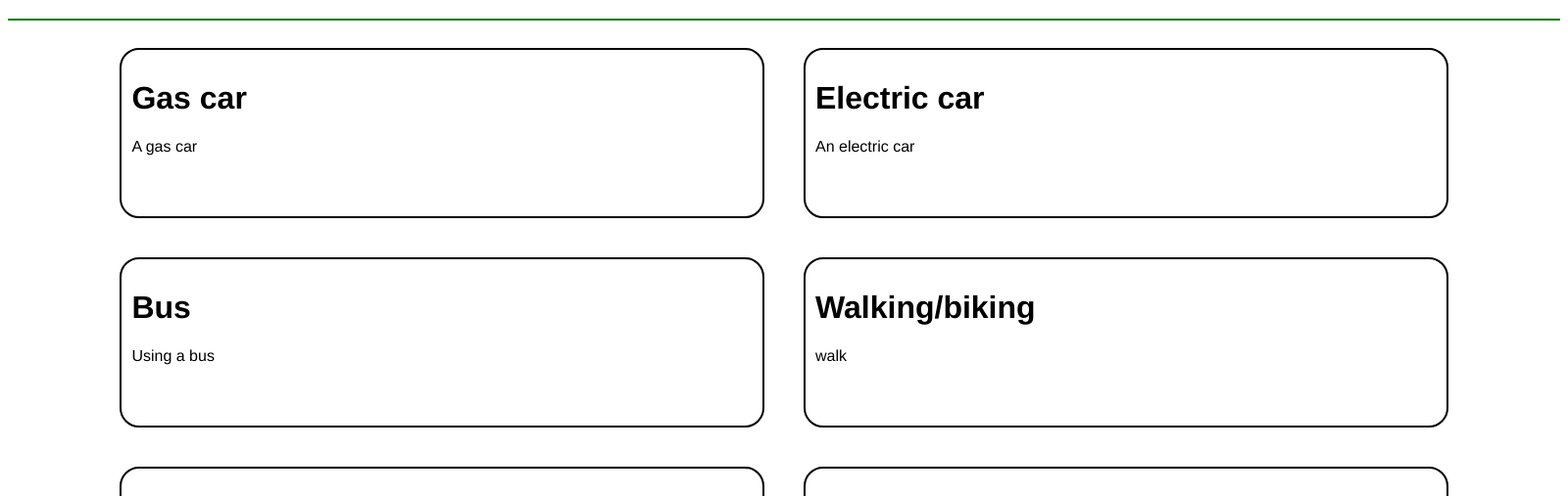
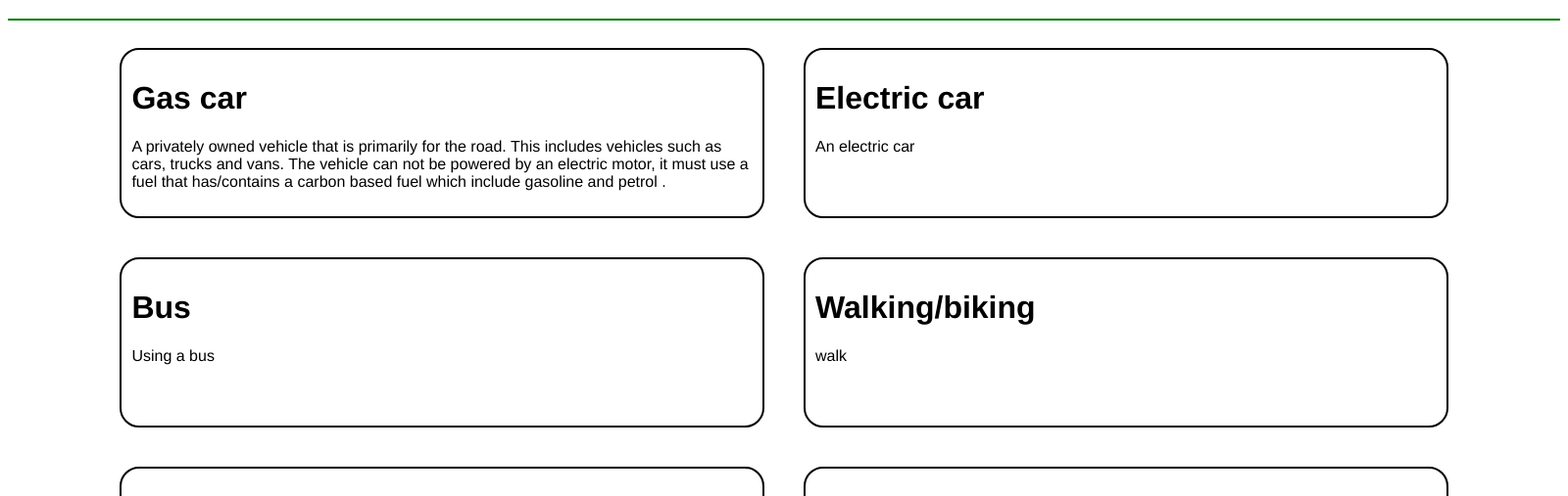
Before and after one commit to Warheadd/Final-project-grade-12, an Electron app: page code/pages/activities/transportation/transportation.html in a window 1600 px wide. Shown: the part 179-686 px from the top of the page at 98% size. Drawn offline with Linux system fonts and the light colour scheme.

Commit message:
Update transportation.html

```diff
--- a/code/pages/activities/transportation/transportation.html
+++ b/code/pages/activities/transportation/transportation.html
@@ -26,7 +26,7 @@
         <a href="transportation2.html" class="activity" id="gascar">
           <div>
             <h1>Gas car</h1>
-            <p>A gas car</p>
+            <p>A privately owned vehicle that is primarily for the road. This includes vehicles such as cars, trucks and vans. The vehicle can not be powered by an electric motor, it must use a fuel that has/contains a carbon based fuel which include gasoline and petrol . </p>
           </div>
         </a>
         <a href="transportation2.html" class="activity" id="electric">
```
